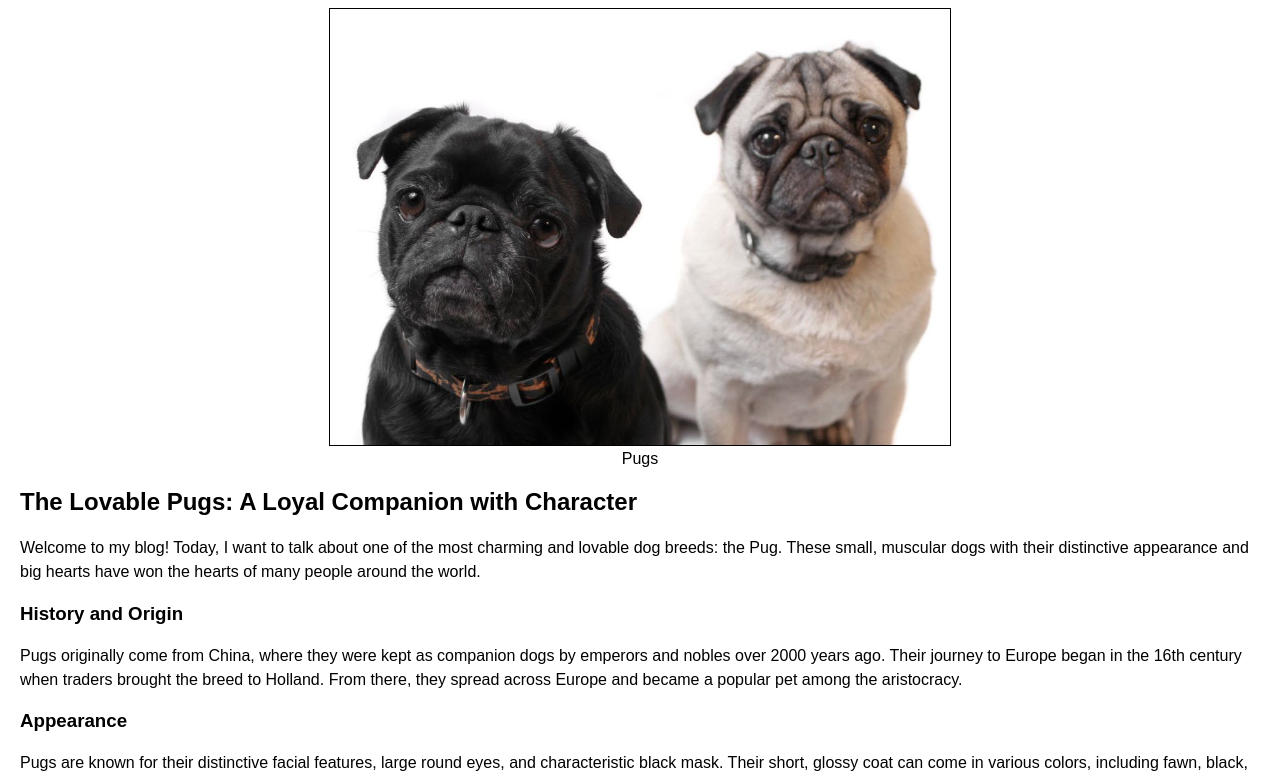
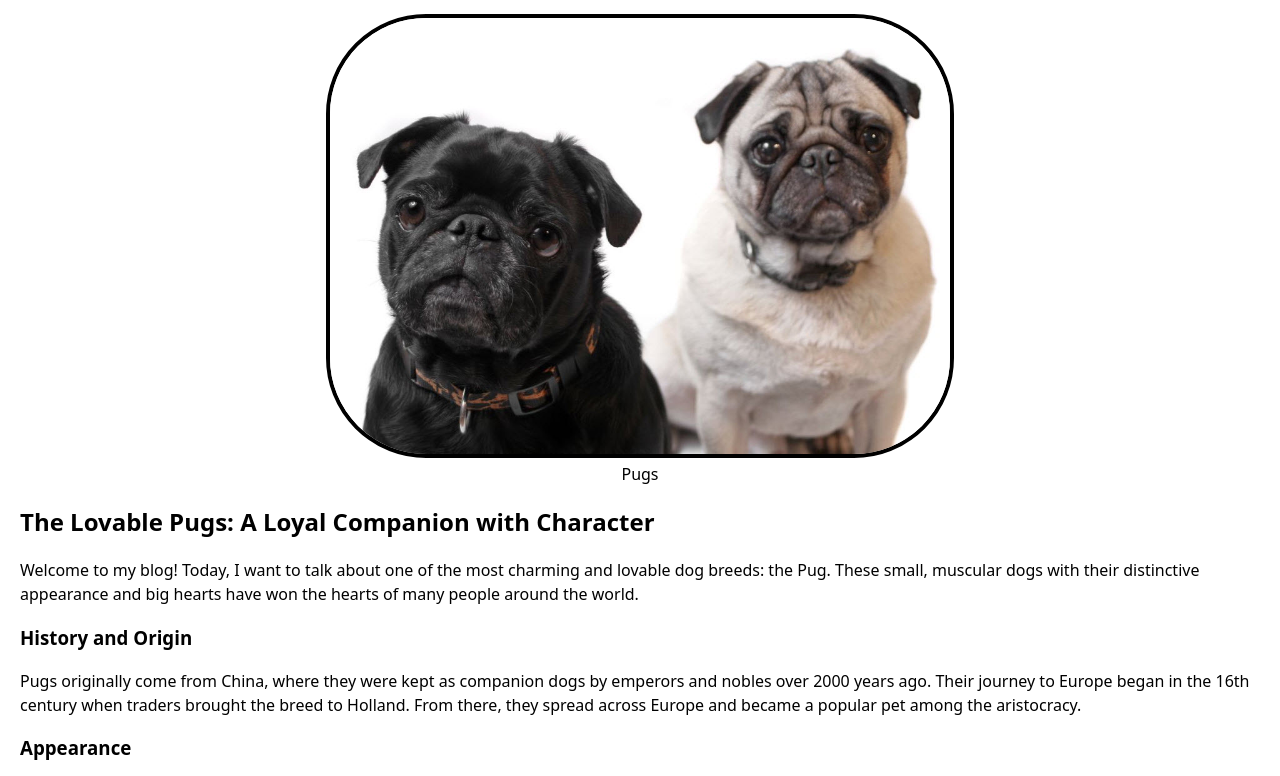
Before and after one commit to SimonSchober/JSAdvanced, a plain HTML site: page module4/hard/index.html in a window 1280 px wide. Shown: the part 69-845 px from the top of the page. Drawn offline with Linux system fonts and the light colour scheme.

Commit message:
styles changed

```diff
--- a/module4/hard/style.css
+++ b/module4/hard/style.css
@@ -1,7 +1,7 @@
 /* style.css */
 
 body {
-    font-family: Arial, sans-serif;
+    font-family: system-ui, -apple-system, BlinkMacSystemFont, 'Segoe UI', Roboto, Oxygen, Ubuntu, Cantarell, 'Open Sans', 'Helvetica Neue', sans-serif;
     background-color: white;
     color: black;
     margin: 0;
@@ -37,7 +37,8 @@ figure {
 img {
     width: 50%;
     height: auto;
-    border: 1px solid black;
+    border: 4px solid black;
+    border-radius: 100px;
 }
 
 h2, h3 {
```
